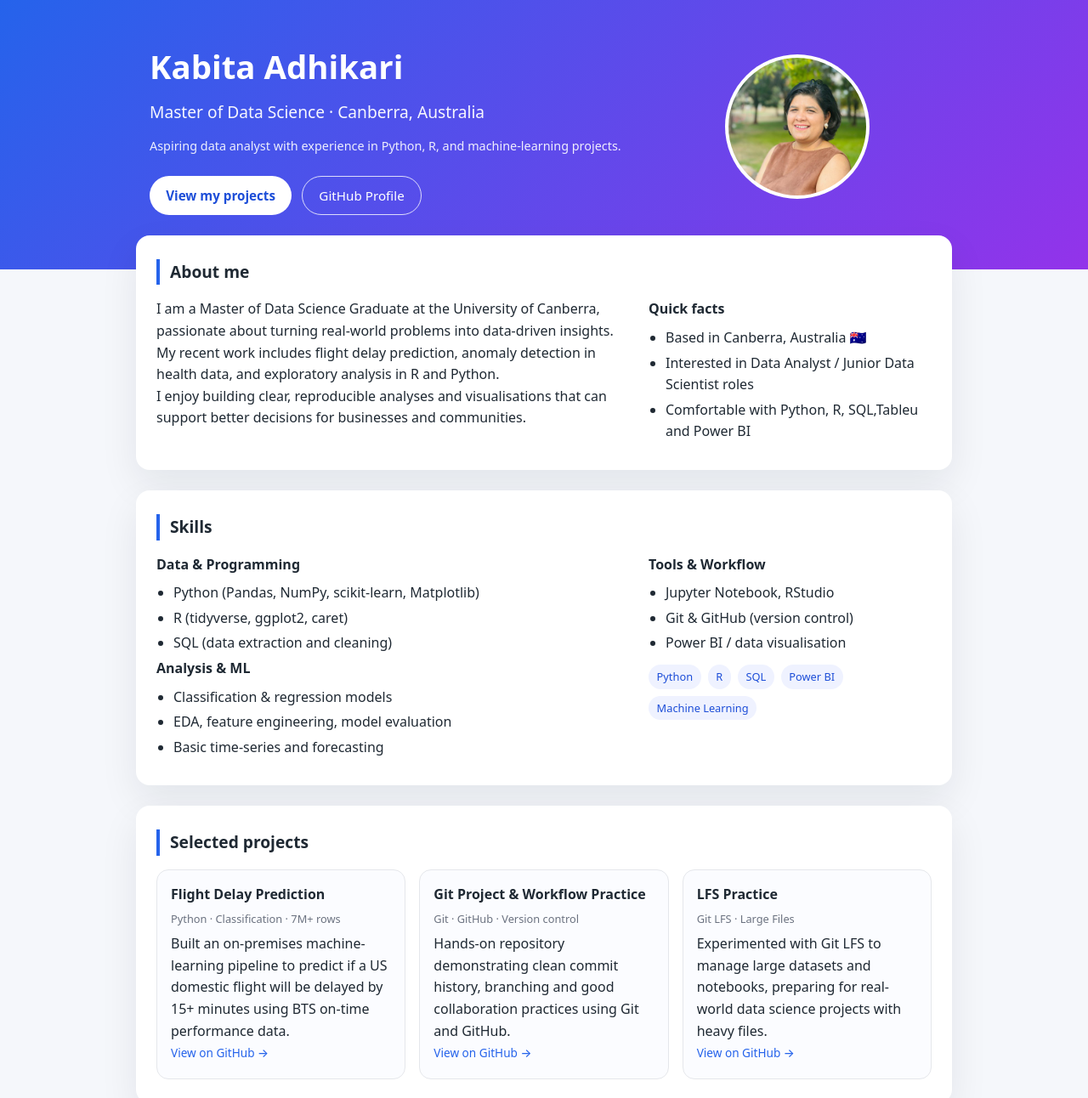
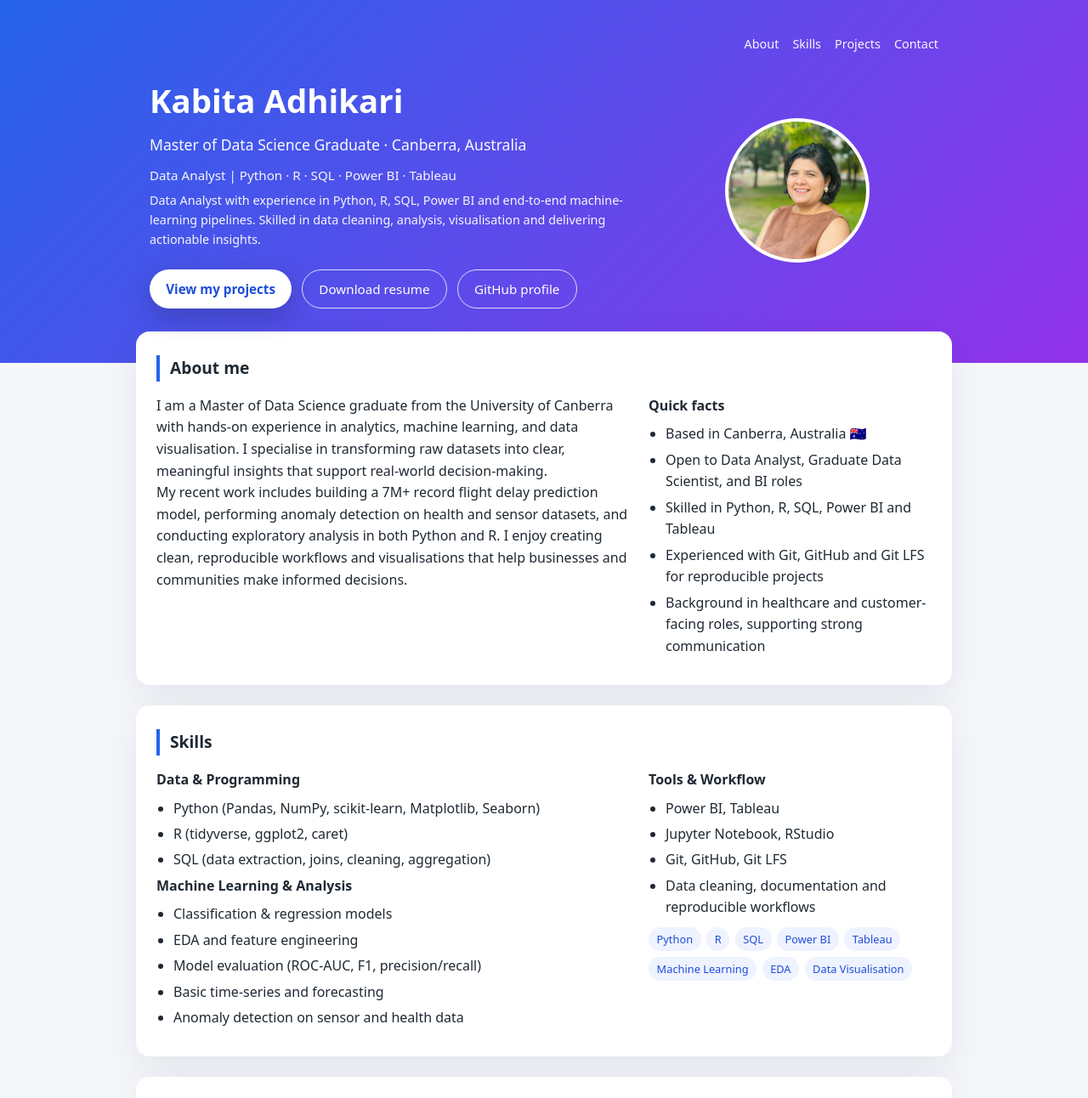
Before and after one commit to kabitaadhikari/kabitaadhikari.github.io, a plain HTML site: page index.html in a window 1280 px wide. Shown: the top 1292 px of the page at 85% size. Drawn offline with Linux system fonts and the light colour scheme.

Commit message:
Update portfolio title and content for data analyst

```diff
--- a/index.html
+++ b/index.html
@@ -2,7 +2,7 @@
 <html lang="en">
 <head>
   <meta charset="utf-8" />
-  <title>Kabita Adhikari – Data Science Portfolio</title>
+  <title>Kabita Adhikari – Data Analyst Portfolio</title>
   <meta name="viewport" content="width=device-width, initial-scale=1" />
   <style>
     * { box-sizing: border-box; margin: 0; padding: 0; }
@@ -12,12 +12,35 @@
       color: #1f2933;
       line-height: 1.6;
     }
+    a { color: inherit; }
+
     header {
       background: linear-gradient(135deg, #2563eb, #9333ea);
       color: white;
-      padding: 3rem 1rem 4rem;
+      padding: 2.5rem 1rem 4rem;
     }
-    .container { max-width: 960px; margin: 0 auto; padding: 0 1rem; }
+    .container {
+      max-width: 960px;
+      margin: 0 auto;
+      padding: 0 1rem;
+    }
+
+    .top-nav {
+      display: flex;
+      justify-content: flex-end;
+      gap: 1rem;
+      font-size: 0.9rem;
+      margin-bottom: 1.5rem;
+      opacity: 0.95;
+    }
+    .top-nav a {
+      text-decoration: none;
+      border-bottom: 1px solid transparent;
+    }
+    .top-nav a:hover {
+      border-bottom-color: rgba(255,255,255,0.8);
+    }
+
     .hero {
       display: flex;
       flex-wrap: wrap;
@@ -25,9 +48,18 @@
       gap: 2rem;
     }
     .hero-text { flex: 2 1 260px; }
-    .hero-text h1 { font-size: 2.4rem; margin-bottom: 0.5rem; }
-    .hero-text h2 { font-size: 1.2rem; font-weight: 400; opacity: 0.95; }
-    .hero-badge { margin-top: 0.75rem; font-size: 0.9rem; opacity: 0.9; }
+    .hero-text h1 { font-size: 2.4rem; margin-bottom: 0.4rem; }
+    .hero-text h2 { font-size: 1.1rem; font-weight: 500; opacity: 0.97; }
+    .hero-tagline {
+      margin-top: 0.6rem;
+      font-size: 0.95rem;
+      opacity: 0.95;
+    }
+    .hero-badge {
+      margin-top: 0.4rem;
+      font-size: 0.9rem;
+      opacity: 0.95;
+    }
     .hero-photo {
       flex: 1 1 180px;
       text-align: center;
@@ -64,19 +96,28 @@
       display: inline-flex;
       align-items: center;
       gap: 0.4rem;
+      transition: transform 0.1s ease, box-shadow 0.1s ease, background 0.1s ease;
     }
     .btn-primary {
       background: white;
       color: #1d4ed8;
       font-weight: 600;
+      box-shadow: 0 10px 30px rgba(15,23,42,0.25);
+    }
+    .btn-primary:hover {
+      transform: translateY(-1px);
+      box-shadow: 0 14px 40px rgba(15,23,42,0.3);
     }
     .btn-outline {
       border: 1px solid rgba(255,255,255,0.8);
       color: white;
       background: transparent;
     }
+    .btn-outline:hover {
+      background: rgba(255,255,255,0.1);
+    }
 
-    main { margin-top: -2.5rem; padding-bottom: 3rem; }
+    main { margin-top: -2.3rem; padding-bottom: 3rem; }
     section {
       background: white;
       border-radius: 16px;
@@ -97,20 +138,23 @@
       gap: 1.5rem;
     }
     ul { margin-left: 1.25rem; margin-top: 0.5rem; }
-    li { margin-bottom: 0.25rem; }
+    li { margin-bottom: 0.3rem; }
 
-    .tags {
+    .pill-list {
+      list-style: none;
+      margin-left: 0;
       display: flex;
       flex-wrap: wrap;
-      gap: 0.5rem;
-      margin-top: 0.75rem;
+      gap: 0.4rem;
+      margin-top: 0.6rem;
     }
-    .tag {
-      font-size: 0.8rem;
+    .pill-list li {
       background: #eff2ff;
       color: #1d4ed8;
+      border-radius: 999px;
       padding: 0.25rem 0.6rem;
-      border-radius: 999px;
+      font-size: 0.8rem;
+      margin-bottom: 0;
     }
 
     .projects {
@@ -125,11 +169,18 @@
       padding: 1rem 1rem 1.1rem;
       background: #fbfcff;
     }
-    .project-card h4 { margin-bottom: 0.35rem; font-size: 1rem; }
+    .project-card h4 {
+      margin-bottom: 0.35rem;
+      font-size: 1rem;
+    }
     .project-meta {
       font-size: 0.8rem;
       color: #6b7280;
       margin-bottom: 0.4rem;
+    }
+    .project-card p {
+      font-size: 0.9rem;
+      margin-bottom: 0.6rem;
     }
     .project-card a {
       font-size: 0.85rem;
@@ -137,10 +188,16 @@
       color: #2563eb;
       font-weight: 500;
     }
+    .project-card a:hover {
+      text-decoration: underline;
+    }
 
     .contact-list a {
       color: #2563eb;
       text-decoration: none;
+    }
+    .contact-list a:hover {
+      text-decoration: underline;
     }
     .contact-list li { margin-bottom: 0.35rem; }
 
@@ -152,7 +209,8 @@
     }
 
     @media (max-width: 700px) {
-      header { padding-top: 2.2rem; padding-bottom: 3rem; }
+      header { padding-top: 1.8rem; padding-bottom: 3rem; }
+      .top-nav { justify-content: center; margin-bottom: 1rem; }
       .hero { flex-direction: column-reverse; text-align: center; }
       .hero-text h1 { font-size: 2rem; }
       section { border-radius: 0.75rem; }
@@ -162,24 +220,45 @@
 </head>
 <body>
   <header>
-    <div class="container hero">
+    <div class="container">
+      <nav class="top-nav">
+        <a href="#about">About</a>
+        <a href="#skills">Skills</a>
+        <a href="#projects">Projects</a>
+        <a href="#contact">Contact</a>
+      </nav>
+
+      <div class="hero">
         <div class="hero-text">
           <h1>Kabita Adhikari</h1>
-        <h2>Master of Data Science · Canberra, Australia</h2>
+          <h2>Master of Data Science Graduate · Canberra, Australia</h2>
+
+          <p class="hero-tagline">
+            Data Analyst | Python · R · SQL · Power BI · Tableau
+          </p>
           <p class="hero-badge">
-          Aspiring data analyst with experience in Python, R, and machine-learning projects.
+            Data Analyst with experience in Python, R, SQL, Power BI and end-to-end
+            machine-learning pipelines. Skilled in data cleaning, analysis, visualisation
+            and delivering actionable insights.
           </p>
+
           <div class="hero-actions">
             <a class="btn btn-primary" href="#projects">View my projects</a>
+            <!-- Update the file name below to match your actual resume PDF -->
+            <a class="btn btn-outline" href="Kabita_Adhikari_Resume.pdf" target="_blank">
+              Download resume
+            </a>
             <a class="btn btn-outline" href="https://github.com/kabitaadhikari" target="_blank">
-            GitHub Profile
+              GitHub profile
             </a>
           </div>
         </div>
+
         <div class="hero-photo">
           <div class="circle">
-          <!-- Make sure profile.jpg exists in this repo -->
-          <img src="profile.jpg" alt="Kabita Adhikari">
+            <!-- Make sure profile.jpg exists in this repo (same folder as this HTML) -->
+            <img src="profile.jpg" alt="Portrait of Kabita Adhikari">
+          </div>
         </div>
       </div>
     </div>
@@ -191,21 +270,27 @@
       <div class="two-col">
         <div>
           <p>
-            I am a Master of Data Science Graduate at the University of Canberra, passionate about
-            turning real-world problems into data-driven insights. My recent work includes flight
-            delay prediction, anomaly detection in health data, and exploratory analysis in R and Python.
+            I am a Master of Data Science graduate from the University of Canberra with
+            hands-on experience in analytics, machine learning, and data visualisation.
+            I specialise in transforming raw datasets into clear, meaningful insights that
+            support real-world decision-making.
           </p>
           <p>
-            I enjoy building clear, reproducible analyses and visualisations that can support
-            better decisions for businesses and communities.
+            My recent work includes building a 7M+ record flight delay prediction model,
+            performing anomaly detection on health and sensor datasets, and conducting
+            exploratory analysis in both Python and R. I enjoy creating clean, reproducible
+            workflows and visualisations that help businesses and communities make informed
+            decisions.
           </p>
         </div>
         <div>
           <strong>Quick facts</strong>
           <ul>
             <li>Based in Canberra, Australia 🇦🇺</li>
-            <li>Interested in Data Analyst / Junior Data Scientist roles</li>
-            <li>Comfortable with Python, R, SQL,Tableu and Power BI</li>
+            <li>Open to Data Analyst, Graduate Data Scientist, and BI roles</li>
+            <li>Skilled in Python, R, SQL, Power BI and Tableau</li>
+            <li>Experienced with Git, GitHub and Git LFS for reproducible projects</li>
+            <li>Background in healthcare and customer-facing roles, supporting strong communication</li>
           </ul>
         </div>
       </div>
@@ -217,33 +302,39 @@
         <div>
           <strong>Data & Programming</strong>
           <ul>
-            <li>Python (Pandas, NumPy, scikit-learn, Matplotlib)</li>
+            <li>Python (Pandas, NumPy, scikit-learn, Matplotlib, Seaborn)</li>
             <li>R (tidyverse, ggplot2, caret)</li>
-            <li>SQL (data extraction and cleaning)</li>
+            <li>SQL (data extraction, joins, cleaning, aggregation)</li>
           </ul>
 
-          <strong>Analysis & ML</strong>
+          <strong>Machine Learning & Analysis</strong>
           <ul>
             <li>Classification & regression models</li>
-            <li>EDA, feature engineering, model evaluation</li>
+            <li>EDA and feature engineering</li>
+            <li>Model evaluation (ROC-AUC, F1, precision/recall)</li>
             <li>Basic time-series and forecasting</li>
+            <li>Anomaly detection on sensor and health data</li>
           </ul>
         </div>
         <div>
           <strong>Tools & Workflow</strong>
           <ul>
+            <li>Power BI, Tableau</li>
             <li>Jupyter Notebook, RStudio</li>
-            <li>Git & GitHub (version control)</li>
-            <li>Power BI / data visualisation</li>
+            <li>Git, GitHub, Git LFS</li>
+            <li>Data cleaning, documentation and reproducible workflows</li>
           </ul>
 
-          <div class="tags">
-            <span class="tag">Python</span>
-            <span class="tag">R</span>
-            <span class="tag">SQL</span>
-            <span class="tag">Power BI</span>
-            <span class="tag">Machine Learning</span>
-          </div>
+          <ul class="pill-list">
+            <li>Python</li>
+            <li>R</li>
+            <li>SQL</li>
+            <li>Power BI</li>
+            <li>Tableau</li>
+            <li>Machine Learning</li>
+            <li>EDA</li>
+            <li>Data Visualisation</li>
+          </ul>
         </div>
       </div>
     </section>
@@ -253,10 +344,12 @@
       <div class="projects">
         <div class="project-card">
           <h4>Flight Delay Prediction</h4>
-          <p class="project-meta">Python · Classification · 7M+ rows</p>
+          <p class="project-meta">Python · Classification · 7M+ records</p>
           <p>
-            Built an on-premises machine-learning pipeline to predict if a US domestic
-            flight will be delayed by 15+ minutes using BTS on-time performance data.
+            Built an end-to-end machine-learning pipeline using US BTS on-time flight data
+            to predict whether a domestic flight will be delayed by 15+ minutes.
+            Included extensive EDA, feature engineering, imbalance handling and model
+            evaluation with ROC and precision/recall metrics.
           </p>
           <a href="https://github.com/kabitaadhikari/Flightdelay_assignment" target="_blank">
             View on GitHub →
@@ -264,11 +357,24 @@
         </div>
 
         <div class="project-card">
+          <h4>Health Data Anomaly Detection</h4>
+          <p class="project-meta">Python · Health & Sensor Data · Classification</p>
+          <p>
+            Analysed multi-source physiological and activity data from a home-monitoring
+            setting to detect anomalous patterns related to behavioural changes. Cleaned and
+            merged large sensor datasets, engineered features, and applied ML classifiers
+            with a focus on recall and sensitivity for healthcare applications.
+          </p>
+          <!-- Add your real repo link when ready -->
+          <!-- <a href="YOUR_REPO_LINK" target="_blank">View on GitHub →</a> -->
+        </div>
+
+        <div class="project-card">
           <h4>Git Project & Workflow Practice</h4>
           <p class="project-meta">Git · GitHub · Version control</p>
           <p>
-            Hands-on repository demonstrating clean commit history, branching and good
-            collaboration practices using Git and GitHub.
+            Hands-on repository demonstrating clean commit history, branching strategies,
+            pull requests and good collaboration practices using Git and GitHub.
           </p>
           <a href="https://github.com/kabitaadhikari/Git_Project" target="_blank">
             View on GitHub →
@@ -276,11 +382,12 @@
         </div>
 
         <div class="project-card">
-          <h4>LFS Practice</h4>
+          <h4>Git LFS Practice</h4>
           <p class="project-meta">Git LFS · Large Files</p>
           <p>
-            Experimented with Git LFS to manage large datasets and notebooks, preparing
-            for real-world data science projects with heavy files.
+            Experimented with Git LFS to manage large datasets and notebooks effectively,
+            preparing for real-world data science projects that involve heavy files and
+            reproducible pipelines.
           </p>
           <a href="https://github.com/kabitaadhikari/lfs-practice" target="_blank">
             View on GitHub →
@@ -292,17 +399,24 @@
     <section id="contact">
       <h3>Contact</h3>
       <ul class="contact-list">
-        <li>Email: <a href="mailto:kkabitaadhikari@gmail.com">kkabitaadhikari@gmail.com</a></li>
-        <li>LinkedIn: <a href="https://www.linkedin.com/in/kabita-adhikari" target="_blank">
+        <li>Email:
+          <a href="mailto:kkabitaadhikari@gmail.com">kkabitaadhikari@gmail.com</a>
+        </li>
+        <li>LinkedIn:
+          <a href="https://www.linkedin.com/in/kabita-adhikari" target="_blank">
             linkedin.com/in/kabita-adhikari
-        </a></li>
-        <li>GitHub: <a href="https://github.com/kabitaadhikari" target="_blank">
+          </a>
+        </li>
+        <li>GitHub:
+          <a href="https://github.com/kabitaadhikari" target="_blank">
             github.com/kabitaadhikari
-        </a></li>
+          </a>
+        </li>
       </ul>
       <p style="margin-top:0.75rem;font-size:0.9rem;">
-        I’m open to graduate and entry-level data roles in Australia.
-        Feel free to reach out for collaborations or opportunities.
+        I’m open to graduate and entry-level roles in Australia across data analytics,
+        data science, BI and machine learning. Feel free to reach out for collaborations
+        or opportunities.
       </p>
     </section>
   </main>
```
Lines whose indentation alone changed are shown as unchanged.
